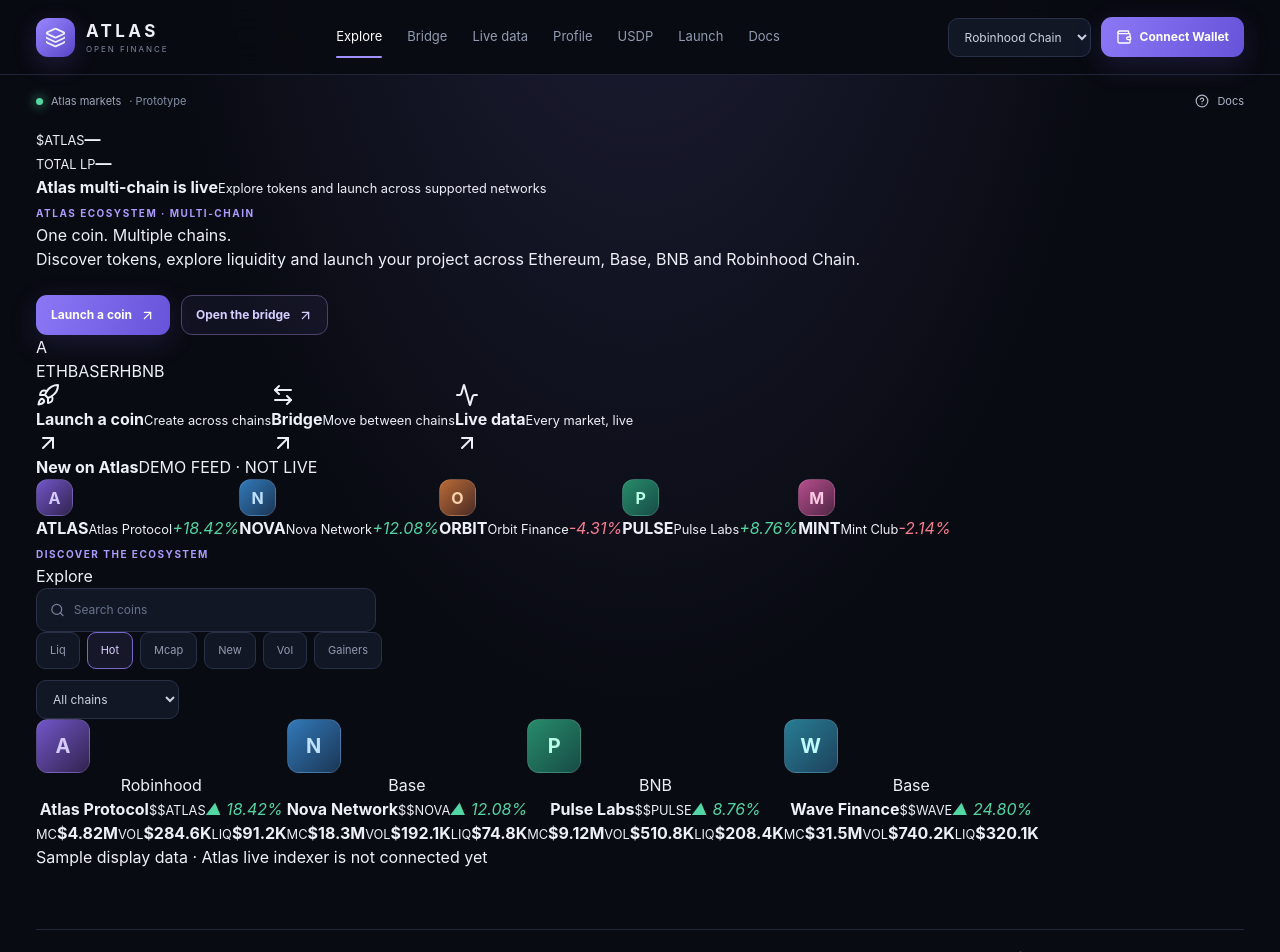
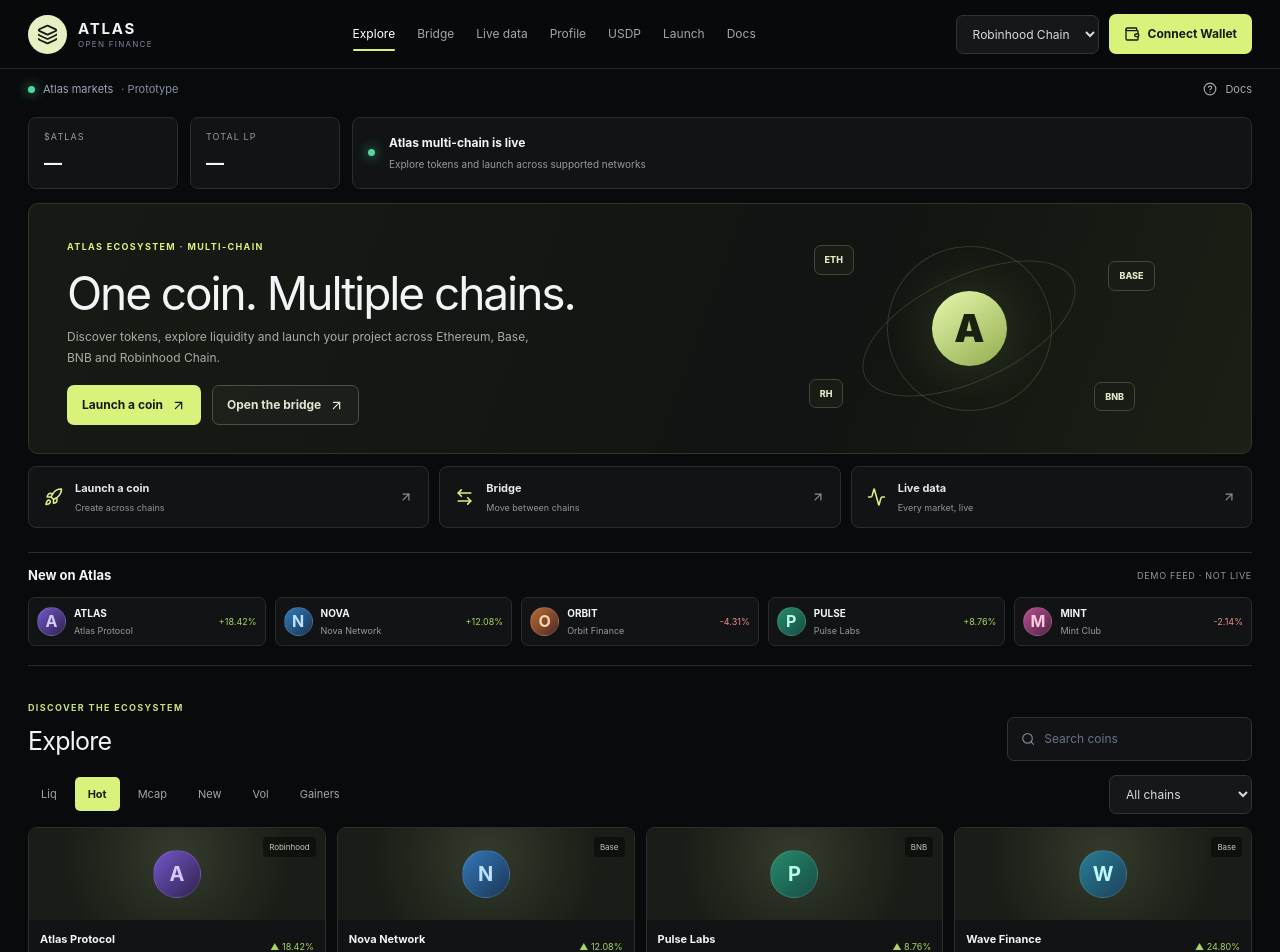
Before and after one commit to Rafibinarif1997/project-atlas, a React (Vite) app: page / in a window 1280 px wide. Shown: the top 952 px of the page. Built offline with nearby package versions, Linux system fonts and the light colour scheme.

Commit message:
Restyle Atlas with Pangea-inspired dark market layout

```diff
--- a/src/styles.css
+++ b/src/styles.css
@@ -22,3 +22,95 @@
 @media(max-width:1050px){.desktop-nav{gap:14px}.header-inner,.main-container{padding-left:22px;padding-right:22px}.hero-panel{padding:34px}.hero-stats{min-width:300px}.token-head,.token-row{grid-template-columns:2fr 1fr 1fr 1fr 1fr 1fr}}
 @media(max-width:800px){.desktop-nav,.chain-select{display:none}.mobile-toggle{display:block}.mobile-nav{display:grid;grid-template-columns:repeat(2,1fr);gap:6px;padding:12px 22px 18px;border-top:1px solid #202638}.mobile-nav button{display:flex;align-items:center;gap:9px;padding:11px;border:1px solid #252d40;border-radius:9px;background:#111725;color:#cbd1df;text-align:left;font-size:12px}.hero-panel{display:block}.hero-stats{margin-top:30px;min-width:0}.two-column,.bridge-layout,.analytics-grid{grid-template-columns:1fr}.quick-actions{grid-template-columns:repeat(2,1fr)}.feature-grid{grid-template-columns:repeat(2,1fr)}.docs-grid{grid-template-columns:repeat(2,1fr)}}
 @media(max-width:560px){.header-inner{height:65px;padding:0 14px}.main-container{padding:0 14px 28px}.brand b{font-size:15px}.wallet-button{padding:10px;font-size:0}.wallet-button svg{width:17px;height:17px}.hero-panel{padding:27px 21px;border-radius:17px;min-height:0}.hero-copy h1{font-size:42px}.hero-copy p{font-size:12px}.hero-stats{grid-template-columns:repeat(3,1fr);gap:6px}.stat-card{padding:12px 9px}.stat-card small{font-size:9px}.stat-card b{font-size:17px}.quick-actions{gap:7px;margin-bottom:35px}.quick-actions button{padding:12px;grid-template-columns:25px 1fr 13px;column-gap:6px}.quick-actions b{font-size:10px}.quick-actions small{font-size:9px}.section-top{display:block}.search-box{width:100%;margin-top:16px}.section-top h2{font-size:25px}.page-intro{padding-top:27px}.page-intro h1{font-size:31px}.feature-grid,.docs-grid{grid-template-columns:1fr}.metric-grid{grid-template-columns:repeat(2,1fr)}.form-grid{grid-template-columns:1fr}.chain-checks{grid-template-columns:1fr}.panel{padding:17px}.profile-card{flex-wrap:wrap}.profile-card>div:nth-child(2){min-width:calc(100% - 80px)}.profile-card .outline-button{width:100%}.token-detail-head{align-items:flex-start;gap:12px;flex-direction:column}.site-footer{align-items:flex-start;flex-direction:column}.site-footer>div{flex-wrap:wrap;gap:12px}.hero-buttons{flex-wrap:wrap}}
+
+
+/* Pangea-inspired Explore composition */
+.app-shell{background:#090a0c;color:#f3f4f6}
+.site-header{background:#090a0cf2;border-bottom:1px solid #25272b}
+.header-inner{max-width:1320px;height:68px;padding:0 28px}
+.brand-mark{background:#e6f0c2;color:#171a12;box-shadow:none;border-radius:50%}
+.brand b{letter-spacing:.12em;font-size:15px}
+.brand small{letter-spacing:.16em}
+.desktop-nav{gap:22px}
+.nav-link{font-size:12px;color:#a2a5aa;padding:25px 0}
+.nav-link.active:after{background:#d8f27c;height:2px}
+.wallet-button,.primary-button{background:#d9f27c;color:#171a12;box-shadow:none;border-radius:7px}
+.wallet-button:hover,.primary-button:hover{filter:brightness(1.05)}
+.chain-select,.filter-select{background:#151719;border-color:#303337;border-radius:7px;color:#d9dadd}
+.main-container{max-width:1320px;padding:0 28px 36px}
+.top-meta{height:40px}
+.top-meta button{color:#a6a9ad}
+.hero-panel{display:none}
+.quick-actions{display:none}
+.pangea-topstats{display:grid;grid-template-columns:150px 150px 1fr;gap:12px;margin:8px 0 14px;align-items:stretch}
+.pangea-topstats>div{min-height:68px;padding:12px 15px;border:1px solid #292c30;border-radius:8px;background:#111315;display:flex;flex-direction:column;justify-content:center;gap:5px}
+.pangea-topstats small{font-size:9px;letter-spacing:.12em;color:#969ba1}
+.pangea-topstats b{font-size:18px;color:#f4f5f6}
+.pangea-topstats .pangea-newchain{position:relative;display:grid;grid-template-columns:12px auto;grid-template-rows:auto auto;align-content:center;justify-content:start;column-gap:9px}
+.pangea-newchain .live-dot{grid-row:1/3;align-self:center}
+.pangea-newchain b{font-size:12px}
+.pangea-newchain small{font-size:10px;letter-spacing:0}
+.pangea-feature{min-height:245px;display:grid;grid-template-columns:1.15fr .85fr;align-items:center;overflow:hidden;position:relative;border:1px solid #30342d;border-radius:10px;background:linear-gradient(110deg,#171a14,#111412 65%,#1a2015);padding:28px 38px}
+.pangea-feature-copy{position:relative;z-index:2;max-width:570px}
+.pangea-feature .eyebrow{color:#d9f27c;font-size:9px}
+.pangea-feature h1{font-size:clamp(30px,4vw,46px);line-height:1.04;letter-spacing:-.045em;margin:14px 0 10px}
+.pangea-feature p{font-size:12px;line-height:1.7;color:#a9ada6;max-width:470px}
+.pangea-feature .hero-buttons{margin-top:17px}
+.pangea-feature .outline-button{border-color:#4a5140;color:#e0e7d0;background:#ffffff08;border-radius:7px}
+.pangea-chain-art{height:190px;position:relative;display:grid;place-items:center}
+.chain-orbit{position:absolute;border:1px solid #8da05a42;border-radius:50%;transform:rotate(-25deg)}
+.orbit-one{width:230px;height:105px}.orbit-two{width:165px;height:165px}
+.atlas-coin{width:75px;height:75px;display:grid;place-items:center;border-radius:50%;background:linear-gradient(145deg,#e8f8ae,#91ad4e);color:#1a2110;font-size:38px;font-weight:900;box-shadow:0 0 60px #d9f27c30}
+.chain-chip{position:absolute;padding:7px 10px;border:1px solid #41483a;border-radius:7px;background:#171c14;color:#e0e9ca;font-size:9px;font-weight:800}
+.chip-eth{top:12px;left:18%}.chip-base{top:28px;right:12%}.chip-rh{bottom:15px;left:17%}.chip-bnb{bottom:12px;right:16%}
+.pangea-action-strip{display:grid;grid-template-columns:repeat(3,1fr);gap:10px;margin:12px 0 24px}
+.pangea-action-strip button{display:flex;align-items:center;gap:12px;text-align:left;padding:13px 15px;border:1px solid #292d31;border-radius:8px;background:#111315;color:#e5e7e9}
+.pangea-action-strip button>svg:first-child{color:#d9f27c;width:19px}
+.pangea-action-strip button>svg:last-child{margin-left:auto;color:#8c9298;width:14px}
+.pangea-action-strip b,.pangea-action-strip small{display:block}
+.pangea-action-strip b{font-size:11px}.pangea-action-strip small{font-size:9px;color:#92979d;margin-top:4px}
+.pangea-new-list{padding:13px 0 19px;border-top:1px solid #282b2f;border-bottom:1px solid #282b2f}
+.pangea-new-title{display:flex;justify-content:space-between;align-items:center;margin-bottom:11px}
+.pangea-new-title b{font-size:13px}.pangea-new-title span,.pangea-demo-note{font-size:9px;color:#92979d;letter-spacing:.08em}
+.pangea-ticker{display:grid;grid-template-columns:repeat(5,1fr);gap:9px}
+.pangea-ticker button{display:flex;align-items:center;gap:8px;min-width:0;padding:8px;border:1px solid #282c30;border-radius:7px;background:#111315;text-align:left}
+.pangea-ticker .token-avatar{width:29px;height:29px;flex-basis:29px;border-radius:50%}
+.pangea-ticker button>span{min-width:0;flex:1}
+.pangea-ticker b,.pangea-ticker small{display:block;white-space:nowrap;overflow:hidden;text-overflow:ellipsis}
+.pangea-ticker b{font-size:10px}.pangea-ticker small{font-size:9px;color:#969ba1;margin-top:3px}
+.pangea-ticker em{font-size:9px;font-style:normal}
+.pangea-explore{margin-top:27px}
+.pangea-explore-head{display:flex;align-items:end;justify-content:space-between;gap:16px;margin-bottom:14px}
+.pangea-explore-head h2{font-size:25px;margin:6px 0 0;letter-spacing:-.03em}
+.pangea-explore-head .eyebrow{font-size:9px;color:#c6df7c}
+.pangea-explore-head .search-box{width:245px;background:#111315;border-color:#303337;border-radius:7px}
+.pangea-filter-row{display:flex;justify-content:space-between;align-items:center;gap:12px;margin-bottom:13px}
+.pangea-filter-row .tabs{padding:0;gap:5px}
+.pangea-filter-row .tabs button{background:transparent;border:0;border-radius:5px;padding:9px 13px;color:#a1a6ab;font-size:11px}
+.pangea-filter-row .tabs button.selected{background:#d9f27c;color:#1b2110;font-weight:750}
+.pangea-token-grid{display:grid;grid-template-columns:repeat(4,minmax(0,1fr));gap:11px}
+.pangea-token-card{min-width:0;text-align:left;border:1px solid #2a2e32;border-radius:9px;overflow:hidden;background:#111315;padding:0;transition:border-color .15s,transform .15s}
+.pangea-token-card:hover{border-color:#82964b;transform:translateY(-2px)}
+.pangea-token-cover{height:92px;position:relative;display:grid;place-items:center;background:radial-gradient(circle at 50% 30%,#343b2b,#191d17 70%)}
+.pangea-token-cover .token-avatar{border-radius:50%;width:48px;height:48px;flex-basis:48px}
+.pangea-token-cover>span{position:absolute;right:9px;top:9px;padding:4px 6px;border-radius:4px;background:#090b09a8;color:#c3c9bd;font-size:8px}
+.pangea-token-title{display:flex;justify-content:space-between;align-items:center;gap:8px;padding:11px 11px 8px}
+.pangea-token-title span{min-width:0}
+.pangea-token-title b,.pangea-token-title small{display:block;overflow:hidden;text-overflow:ellipsis;white-space:nowrap}
+.pangea-token-title b{font-size:11px}.pangea-token-title small{font-size:9px;color:#969ba1;margin-top:3px}
+.pangea-token-title em{font-size:9px;font-style:normal;white-space:nowrap}
+.pangea-token-metrics{display:grid;grid-template-columns:repeat(3,1fr);gap:5px;padding:8px 11px 11px;border-top:1px solid #292d31}
+.pangea-token-metrics small,.pangea-token-metrics b{display:block}
+.pangea-token-metrics small{font-size:8px;color:#858b91;letter-spacing:.08em}
+.pangea-token-metrics b{font-size:10px;margin-top:4px;font-weight:600}
+.pangea-demo-note{text-align:right;margin-top:12px;letter-spacing:0}
+.positive{color:#a9d75c!important}.negative{color:#f18b8b!important}
+.tabs button.selected,.tabs button:hover{border-color:#d9f27c}
+.panel,.table-wrap,.stat-card{background:#111315;border-color:#2a2e32}
+.page-intro .eyebrow{color:#c6df7c}
+.page-intro h1{font-size:34px}
+.notice-banner{border-color:#4b5730;background:#1c2414;color:#dce9c2}
+.site-footer{border-color:#292d31}
+@media(max-width:900px){.pangea-token-grid{grid-template-columns:repeat(3,minmax(0,1fr))}.pangea-ticker{grid-template-columns:repeat(3,1fr)}.pangea-ticker button:nth-child(n+4){display:none}}
+@media(max-width:700px){.header-inner{padding:0 15px}.main-container{padding:0 15px 28px}.pangea-topstats{grid-template-columns:1fr 1fr}.pangea-topstats .pangea-newchain{grid-column:1/-1}.pangea-feature{grid-template-columns:1fr;padding:22px}.pangea-chain-art{height:145px}.pangea-action-strip{grid-template-columns:1fr}.pangea-action-strip button{padding:11px}.pangea-ticker{grid-template-columns:repeat(2,1fr)}.pangea-ticker button:nth-child(n+3){display:none}.pangea-token-grid{grid-template-columns:repeat(2,minmax(0,1fr))}.pangea-explore-head{align-items:stretch;flex-direction:column}.pangea-explore-head .search-box{width:100%}.pangea-filter-row{align-items:flex-start;flex-direction:column}.pangea-filter-row .tabs{width:100%;overflow-x:auto}.pangea-filter-row .filter-select{width:100%}}
+@media(max-width:420px){.pangea-token-grid{grid-template-columns:1fr 1fr;gap:7px}.pangea-token-cover{height:76px}.pangea-token-title{padding:9px 8px 7px}.pangea-token-metrics{padding:7px 8px 9px}.pangea-token-metrics b{font-size:9px}.pangea-feature h1{font-size:31px}}
```
